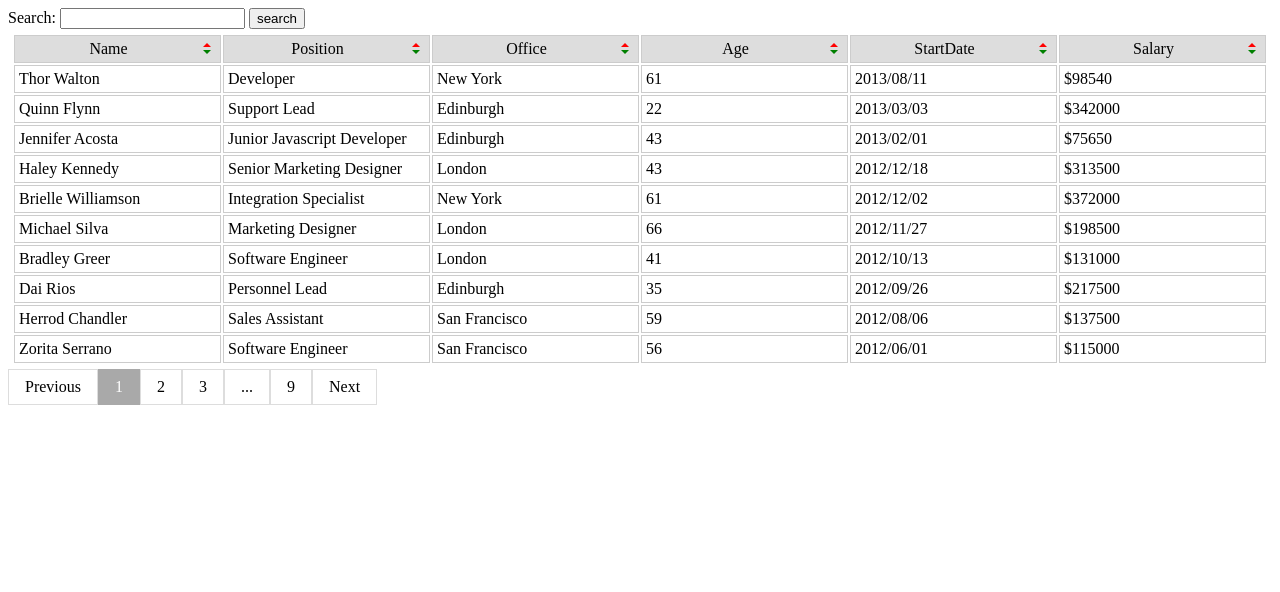
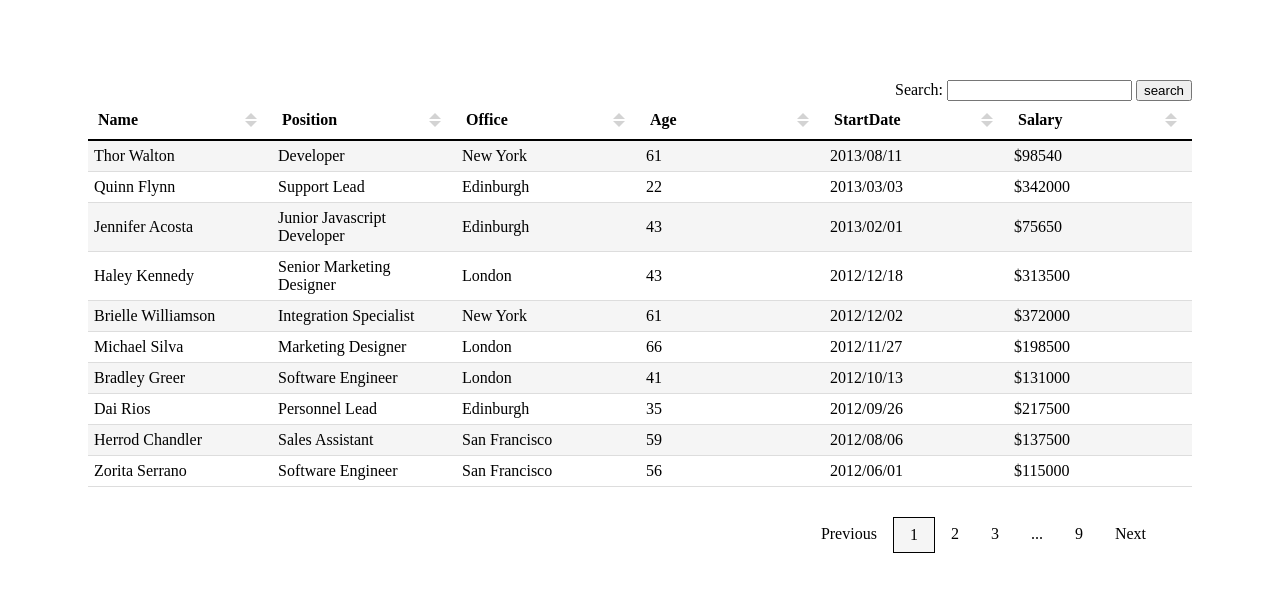
Before and after one commit to FokinAleksandr/jet, a website built with Parcel: page src/index.html in a window 1280 px wide. Built offline with nearby package versions, Linux system fonts and the light colour scheme.

Commit message:
fixed styles

```diff
--- a/src/index.css
+++ b/src/index.css
@@ -8,55 +8,49 @@ html {
   box-sizing: inherit;
 }
 
-table {
-  background-color: white;
-  width: 100%;
-  padding: 4px;
+.container {
+  margin: 80px;
 }
 
-td,
-th {
-  width: 10%;
-  padding: 4px;
-  border: 1px solid #cccccc;
-  overflow: hidden;
-  text-align: left;
-  vertical-align: middle;
+.searchForm {
+  float: right;
+}
+
+table {
+  width: 100%;
+  table-layout: fixed;
+  border-collapse: collapse;
+  border-bottom: 1px solid black;
+}
+
+tbody tr:nth-child(odd) {
+  background-color: whitesmoke;
 }
 
 th {
-  background-color: #dddddd;
-  font-weight: 400;
+  font-weight: bold;
+  overflow: hidden;
+  text-align: left;
+  padding: 10px;
+  border-bottom: 2px solid black;
 }
 
 th a {
+  cursor: pointer;
   display: block;
-  text-align: center;
-  padding-right: 18px;
   position: relative;
-  width: 100%;
 }
 
-a.sort-by::before,
-a.sort-by::after {
-  border: 4px solid transparent;
-  content: "";
-  display: block;
-  height: 0;
-  right: 5px;
-  top: 50%;
-  position: absolute;
-  width: 0;
+td {
+  overflow: hidden;
+  text-align: left;
+  padding: 6px;
+  border-bottom: 1px solid #dddddd;
 }
 
-a.sort-by::before {
-  border-bottom-color: red;
-  margin-top: -10px;
-}
-
-a.sort-by::after {
-  border-top-color: green;
-  margin-top: 1px;
+.pagination {
+  float: right;
+  margin: 30px;
 }
 
 .pagination a {
@@ -66,15 +60,35 @@ a.sort-by::after {
   padding: 8px 16px;
   text-decoration: none;
   transition: background-color 0.3s;
-  border: 1px solid #dddddd;
+  cursor: pointer;
 }
 
 .pagination a.active {
-  background-color: darkgray;
-  color: white;
-  border: 1px solid darkgray;
+  background-color: whitesmoke;
+  border: 1px solid black;
 }
 
 .pagination a:hover:not(.active) {
   background-color: lightgrey;
+  border: 1px solid black;
 }
+
+a.sort-by::before,
+a.sort-by::after {
+  border: 6px solid transparent;
+  content: "";
+  display: block;
+  right: 5px;
+  top: 50%;
+  position: absolute;
+}
+
+a.sort-by::before {
+  border-bottom-color: lightgray;
+  margin-top: -13px;
+}
+
+a.sort-by::after {
+  border-top-color: lightgray;
+  margin-top: 1px;
+}
--- a/src/index.html
+++ b/src/index.html
@@ -8,8 +8,9 @@
 </head>
 
 <body>
+<div class="container">
 
-<form id="searchForm">
+  <form class="searchForm" id="searchForm">
     <label for="searchInput">Search:</label>
     <input type="text" id="searchInput">
     <input type="submit" value="search">
@@ -27,6 +28,7 @@
   <div class="pagination" id="pagination"></div>
 
   <script src="./index.js"></script>
+</div>
 </body>
 
 </html>
```
Lines whose indentation alone changed are shown as unchanged.
